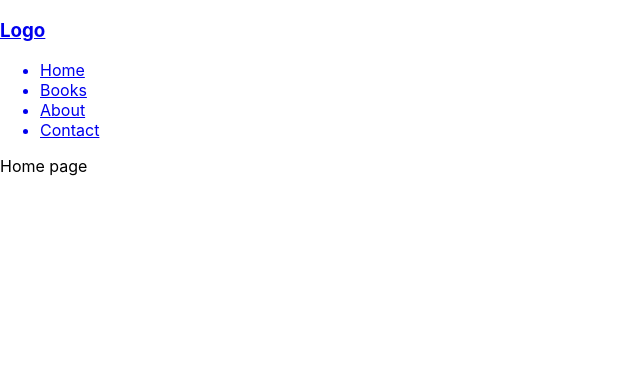
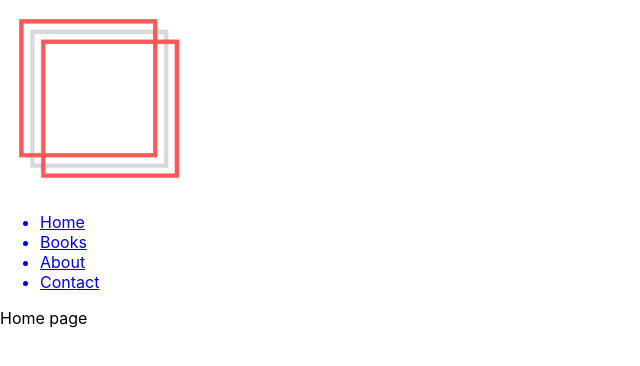
Before and after one commit to ShivS01/just-pdf, a React (Create React App) app: page / in a window 1280 px wide. Shown: the top 366 px of the page, without its empty margins (0-640 px from the left). Built offline with nearby package versions, Linux system fonts and the light colour scheme.

Commit message:
structuring nav bar

```diff
--- a/src/App.js
+++ b/src/App.js
@@ -6,11 +6,12 @@ import Home from "./Home";
 import Books from "./Books";
 import About from "./About";
 import Contact from "./Contact";
+import { Container } from "react-bootstrap";
 
 const App = () => {
   return (
-    <Router>
-      <div className="App">
+    <Container>
+      <Router>
         <NavBar />
         <Switch>
           <Route path="/" exact component={Home} />
@@ -18,8 +19,8 @@ const App = () => {
           <Route path="/about" exact component={About} />
           <Route path="/contact" exact component={Contact} />
         </Switch>
-      </div>
-    </Router>
+      </Router>
+    </Container>
   );
 };
 
--- a/src/components/NavBar.js
+++ b/src/components/NavBar.js
@@ -1,11 +1,12 @@
 import React from "react";
 import { Link } from "react-router-dom";
+import logo from "../just_pdf.png";
 
 const NavBar = () => {
   return (
     <nav>
       <Link to="/">
-        <h3>Logo</h3>
+        <img src={logo} width="15%" />
       </Link>
       <ul className="nav-links">
         <Link to="/">
```
Also changed, not shown: src/just_pdf.png (added).
